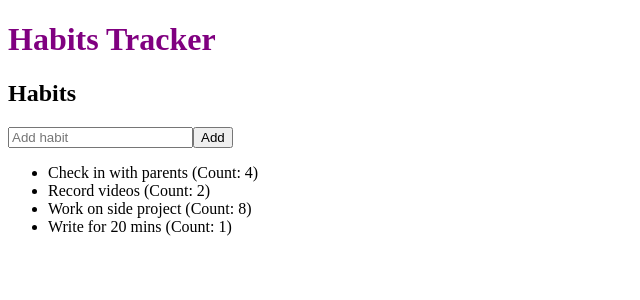
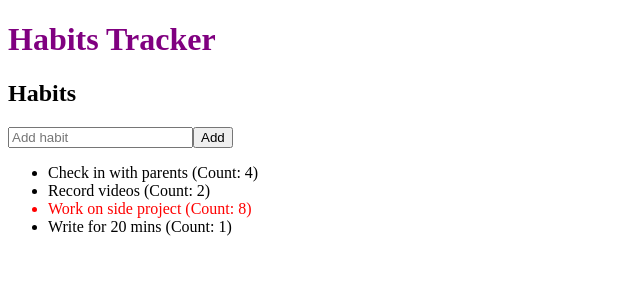
Before and after one commit to waleska404/angular-basics, an Angular app: page / in a window 1280 px wide. Shown: the top 300 px of the page, without its empty margins (0-640 px from the left). Built offline with nearby package versions, Linux system fonts and the light colour scheme.

Commit message:
Optional properties to typescript interfaces

```diff
--- a/src/app/habit-item/habit-item.component.ts
+++ b/src/app/habit-item/habit-item.component.ts
@@ -4,7 +4,10 @@ import { Habit } from '../habit';
 @Component({
   selector: 'app-habit-item',
   template: `
-    <li>{{habit.title}} (Count: {{habit.count}})</li>
+    <li
+      [style.color]="habit.streak ? 'red' : 'black'">
+        {{habit.title}} (Count: {{habit.count}})
+    </li>
   `,
   styles: [
   ]
--- a/src/app/habit-list/habit-list.component.ts
+++ b/src/app/habit-list/habit-list.component.ts
@@ -1,5 +1,5 @@
 import { Component, OnInit } from '@angular/core';
-import { FormBuilder } from '@angular/forms';
+import { map } from "rxjs/operators"
 import { Observable } from 'rxjs';
 import { Habit } from '../habit';
 import { HabitService } from '../habit.service';
@@ -26,7 +26,12 @@ export class HabitListComponent implements OnInit {
   constructor(private habitService: HabitService) {}
 
   ngOnInit(): void {
-    this.habits = this.habitService.getHabits();
+    this.habits = this.habitService.getHabits().pipe(map(habits => {
+      return habits.map(habit => {
+        habit.streak = habit.count > 5 ? true : false;
+        return habit;
+      })
+    }));
   }
 
   onAddHabit(newHabit) {
--- a/src/app/habit.ts
+++ b/src/app/habit.ts
@@ -1,5 +1,6 @@
 export interface Habit {
     id: number;
     title: string;
-    count?: number;
+    count: number;
+    streak?: boolean;
 }
```
